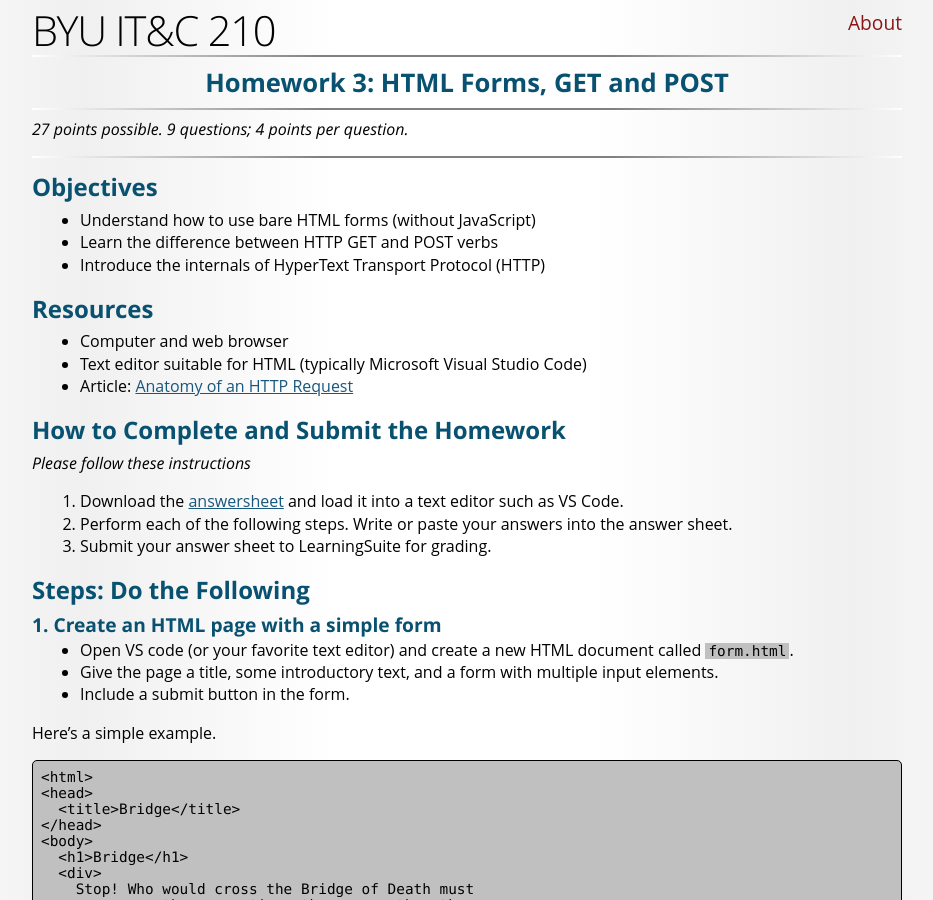
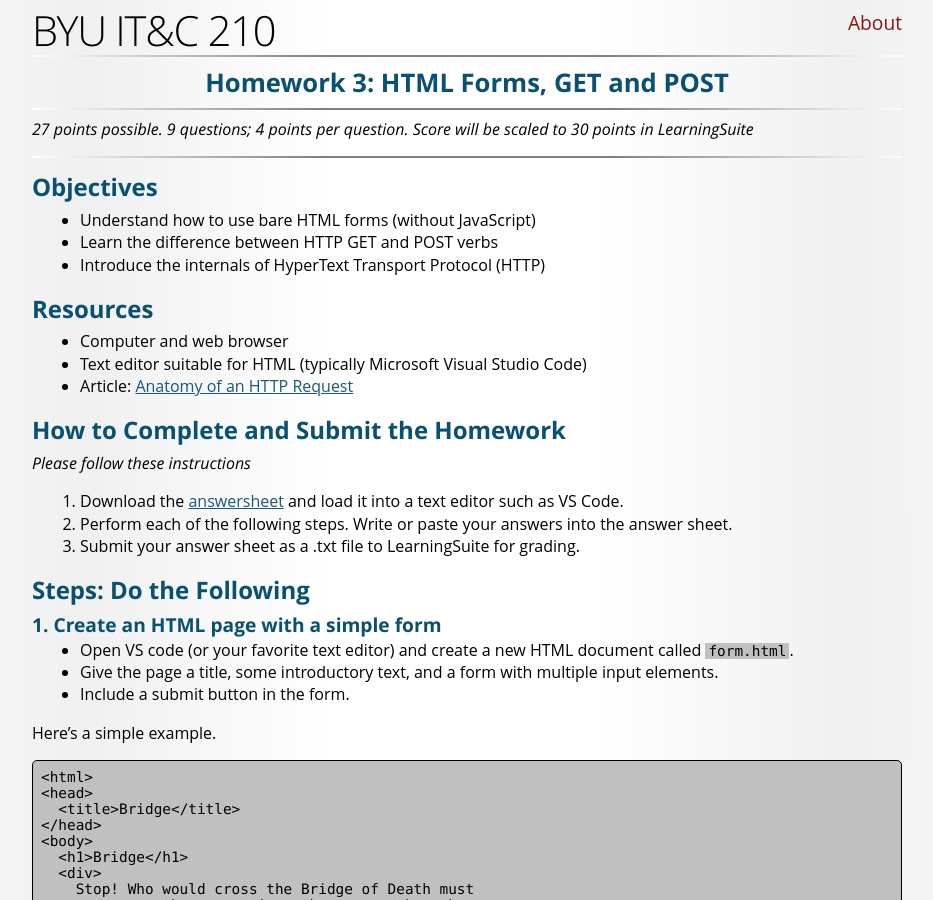
Before and after one commit to BYU-ITC-210/BYU-ITC-210.github.io, a Jekyll site: the page built from HW3-GET-and-POST.md, in a window 1280 px wide and 900 px high. Shown: the whole window, without its empty margins (173-1106 px from the left). Built offline with Jekyll 4.4.1, drawn with Linux system fonts in a browser that asks for light colours; some web fonts are replaced.

Commit message:
Update HW3-GET-and-POST.md

```diff
--- a/HW3-GET-and-POST.md
+++ b/HW3-GET-and-POST.md
@@ -4,7 +4,7 @@ title: "Homework 3: HTML Forms, GET and POST"
 
 ***
 
-*27 points possible. 9 questions; 4 points per question.*
+*27 points possible. 9 questions; 4 points per question. Score will be scaled to 30 points in LearningSuite*
 
 ***
 
@@ -25,7 +25,7 @@ title: "Homework 3: HTML Forms, GET and POST"
 
 1. Download the [answersheet](HW3-GET-and-POST-Answersheet.txt){: download="HW3-GET-and-POST-Answersheet.txt"} and load it into a text editor such as VS Code.
 2. Perform each of the following steps. Write or paste your answers into the answer sheet.
-3. Submit your answer sheet to LearningSuite for grading.
+3. Submit your answer sheet as a .txt file to LearningSuite for grading.
 
 ## Steps: Do the Following
 
```
